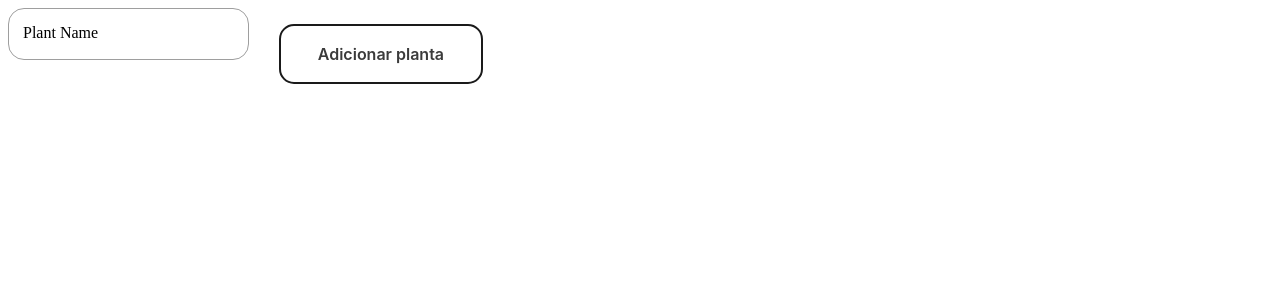
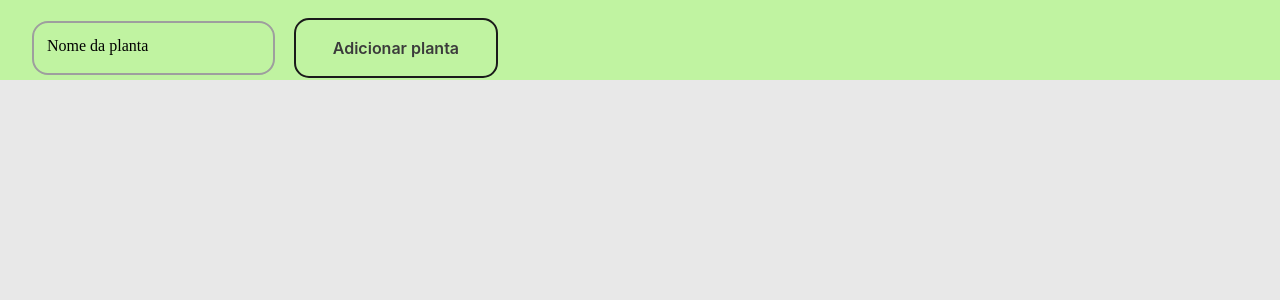
Before and after one commit to Rafael-Malheiros/front-prantinhas, a Flask app: page /plantinhas in a window 1280 px wide. Shown: the top 300 px of the page. Run offline with Flask 3, Linux system fonts and the light colour scheme; data that the repository does not hold is empty.

Commit message:
Major update
Get funcional, html dinamico, post sem hash, css atualizado, rota principal atualizada

```diff
--- a/app.py
+++ b/app.py
@@ -8,29 +8,46 @@ import json
 app = Flask(__name__)
 firebase = firebase.FirebaseApplication('https://sd-cesar-7789b-default-rtdb.firebaseio.com/', None)
 link = "https://sd-cesar-7789b-default-rtdb.firebaseio.com/"
-hoje_dia = time.strftime("%d-%m-%Y")
-agora = datetime.now()
-hora = agora.strftime("%H:%M:%S")
-infos_tempo = hoje_dia + ' ' + hora
 
 
 @app.route('/')
+def red():
+    return redirect('/welcome')
+
+
+@app.route('/welcome')
 def welcome():
     return render_template('index.html')
 
 
 @app.route('/plantinhas', methods=['GET', 'POST'])
 def plants():
+    # Dando get no nome das plantas
+    plants = []
+    requisition = requests.get(f'{link}/plantas/.json')
+    dic = requisition.json()
+    for i in dic:
+        plants.append(i)
+    # Tentando botar pop-up javaScript na tela, caso planta já esteja cadastrada
+    nome_ja_registrado = 0
+    # Método post pra adicionar nova planta
     if request.method == 'POST':
-        nome_nova_planta = request.form['nome_planta']
-        requisicao_planta_nova = requests.post(f'{link}/plantas/{nome_nova_planta}.json', data=json.dumps('hash ind.'))
+        hoje_dia = time.strftime("%d-%m-%Y") # Pegar hora adicionada
+        agora = datetime.now() # Pegar hora adicionada
+        hora = agora.strftime("%H:%M:%S") # Pegar hora adicionada
+        infos_tempo = hoje_dia + ' ' + hora # Pegar hora adicionada
 
-        print(requisicao_planta_nova)
-    else:
-        return render_template('plantas.html')
+        nome_nova_planta = request.form['nome_planta'].capitalize() # Pegando nome do html
 
-    return render_template('plantas.html')
+        if nome_nova_planta not in dic: # Conferindo se planta não já está no banco pelo nome dela e se não, inserindo no banco
+            infos_tempo_inserir = {'data': infos_tempo}
+            requests.patch(f'{link}/plantas/{nome_nova_planta}/.json', data=json.dumps(infos_tempo_inserir))
+            return redirect('/plantinhas')
+        else: # Else, nao precisa de explicaçao
+            print("nome já registrado")
+            nome_ja_registrado = 1
+    return render_template('plantas.html', nome_ja_registrado=nome_ja_registrado, dic=dic)
 
 
 if __name__ == '__main__':
-    app.run(debug=True)
+    app.run(debug=False)
--- a/static/css/plantas.css
+++ b/static/css/plantas.css
@@ -1,3 +1,10 @@
+body{
+    margin: 0;
+    height: 100vh;
+    width: 100vw;
+    background: #e8e8e8;
+}
+
 div{
     margin-bottom: 1rem;
 }
@@ -7,13 +14,15 @@ div{
 }
 
 .input {
- border: solid 1.5px #9e9e9e;
+ border: solid 2px #9e9e9e;
  border-radius: 1rem;
  background: none;
  padding: 1rem;
  font-size: 1rem;
  color: #000;
  transition: border 150ms cubic-bezier(0.4,0,0.2,1);
+ margin: 2rem 0 0 2rem;
+ margin-bottom: 0;
 }
 
 .user-label {
@@ -23,11 +32,13 @@ div{
  pointer-events: none;
  transform: translateY(1rem);
  transition: 150ms cubic-bezier(0.4,0,0.2,1);
+ margin: 2rem 0 0 2rem;
+ margin-bottom: 0;
 }
 
 .input:focus, input:valid {
  outline: none;
- border: 1.5px solid #76ed42;
+ border: 1.75px solid #76ed42;
 }
 
 .input:focus ~ label, input:valid ~ label {
@@ -82,7 +93,46 @@ button:active {
 
 .flex-itens-menu{
     display: flex;
-    flex-direction: row;
-    justify-items: center;
-    gap: 30px;
+    align-items: center;
+    gap: 1.2rem;
 }
+
+.nav{
+    background-color: #9dff6083;
+    height: 10vh;
+    z-index: 2;
+    display: flex;
+    align-items: center;
+}
+
+.card{
+    background: linear-gradient(180deg, #9EEE6D, #ADFD7B);
+    /* padding: .2rem 2rem 1.5rem 2rem; */
+    border-radius: 1rem;
+    border: 1.5px solid #000;
+    position: relative;
+
+}
+
+.title{
+    background-color: #53C929;
+    width: 100%;
+    padding: 1rem 0;
+    margin: 0;
+    border-radius: 1rem 1rem .5rem .5rem;
+    border-bottom: 1.5px solid #000;
+    box-shadow: 2px 2px 2px 1px rgba(0, 0, 0, 0.2);
+}
+
+.subinfos{
+    margin: .2rem 2rem 1.5rem 2rem;
+}
+main{
+    max-width: 1200px;
+    display: grid;
+    grid-template-columns: repeat(3, 1fr);
+    justify-content: center;
+    margin: 0 auto;
+    padding: 3rem;
+    gap: 60px 120px;
+}
--- a/templates/plantas.html
+++ b/templates/plantas.html
@@ -7,21 +7,39 @@
 
 {% block body %}
 
-    <form action="/plantinhas" method="POST" class="flex-itens-menu">
-        <div class="input-group">
-            <input required="" type="text" id="nome_planta" name="nome_planta" autocomplete="off" class="input">
-            <label class="user-label">Plant Name</label>
-        </div>
+    <nav class="nav">
+        <form action="/plantinhas" method="POST" class="flex-itens-menu">
+            <div class="input-group">
+                <input required="" type="text" id="nome_planta" name="nome_planta" autocomplete="off" class="input">
+                <label class="user-label">Nome da planta</label>
+            </div>
+            <button onclick="alerta(nome_ja_registrado)" type="submit" value="add plant">Adicionar planta</button>
+        </form>
+    </nav>
 
-        <button type="submit" value="add plant">Adicionar planta</button>
-    </form>
+    <main>
+        {% for planta in dic %}
+            <div class="card">
+                <h1 class="title">{{ planta }}</h1>
+                <div class="subinfos">
+                    <p>Luz: {{ dic[planta]['luz'] }}</p>
+                    <p>Umidade: {{ dic[planta]['umidade'] }}</p>
+                    <p>Temperatura: {{ dic[planta]['temperatura'] }} </p>
+                    <p>Data Inferida: {{ dic[planta]['data'] }}</p>
+                </div>
+            </div>
+        {% endfor %}
 
-    {% for plant in plants %}
-        <h1> {{ plant }}</h1>
-    {% endfor %}
+    </main>
+{% endblock %}
 
-    {% for plantinhas_info in plants_info_html %}
-        <p> {{ plantinhas_info }} </p>
-    {% endfor %}
-
-{% endblock %}
+<script>
+    function alerta(nome_ja_registrado){
+        if (!nome_ja_registrado){
+            return alert("Planta registrada");
+        }
+        else{
+            return alert("Planta já existe");
+        }
+    }
+</script>
```
